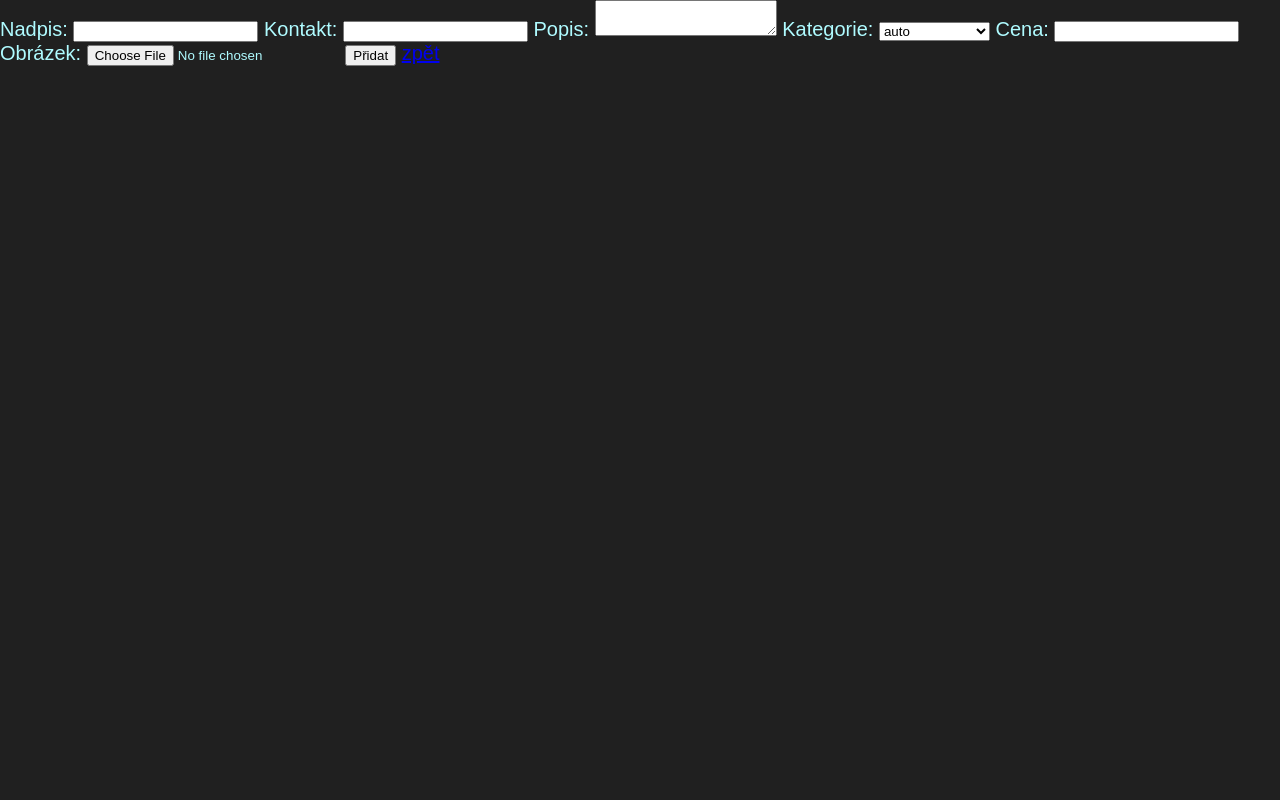
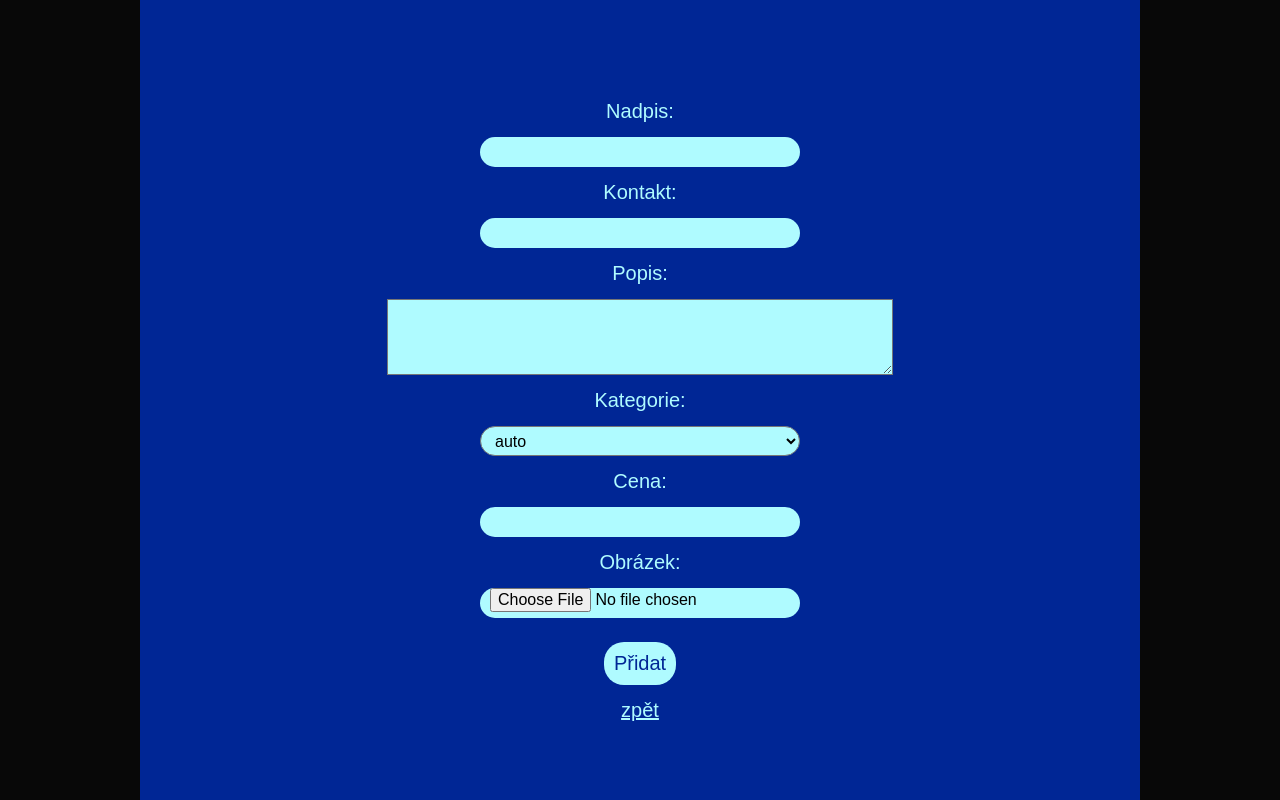
Before and after one commit to DrakulaD3a/SkyBuy, a PHP site: page /add.php in a window 1280 px wide. Run offline with PHP 8.4, Linux system fonts and the light colour scheme; the visitor is signed in with stand-in values (Sample User, id 1); data comes from the database, SQL or seed files in the repository; a stand-in replaces the project's code that opens the database connection; some libraries are stand-ins or nearby versions.

Commit message:
add product

```diff
--- a/add.php
+++ b/add.php
@@ -46,6 +46,7 @@ if (isset($_POST["title"])) {
   <title>Bazoš - nový inzerát</title>
   <link rel="stylesheet" type="text/css" href="stylesheet.css">
   <link rel="icon" type="image/x-icon" href="assets/favicon.ico" />
+  <link rel="stylesheet" type="text/css" href="stylesheet-login.css" />
   <script src="js/snackbar.js"></script>
 </head>
 
--- a/stylesheet-login.css
+++ b/stylesheet-login.css
@@ -31,11 +31,24 @@ input {
   width: 15rem;
 }
 
+select{
+  height: 1.5rem;
+  width: 16rem;
+  border-radius: 1rem;
+  padding: 0 0.5rem;
+  margin: 0;
+  font-size: medium;
+  background-color: var(--color-neon);
+}
+
 textarea{
   width: 50%;
   height: 10%;
   max-width: 70%;
   max-height: 50vh;
+  background-color: var(--color-neon);
+  font-family: Helvetica;
+  font-size: medium;
 }
 
 form{
```
